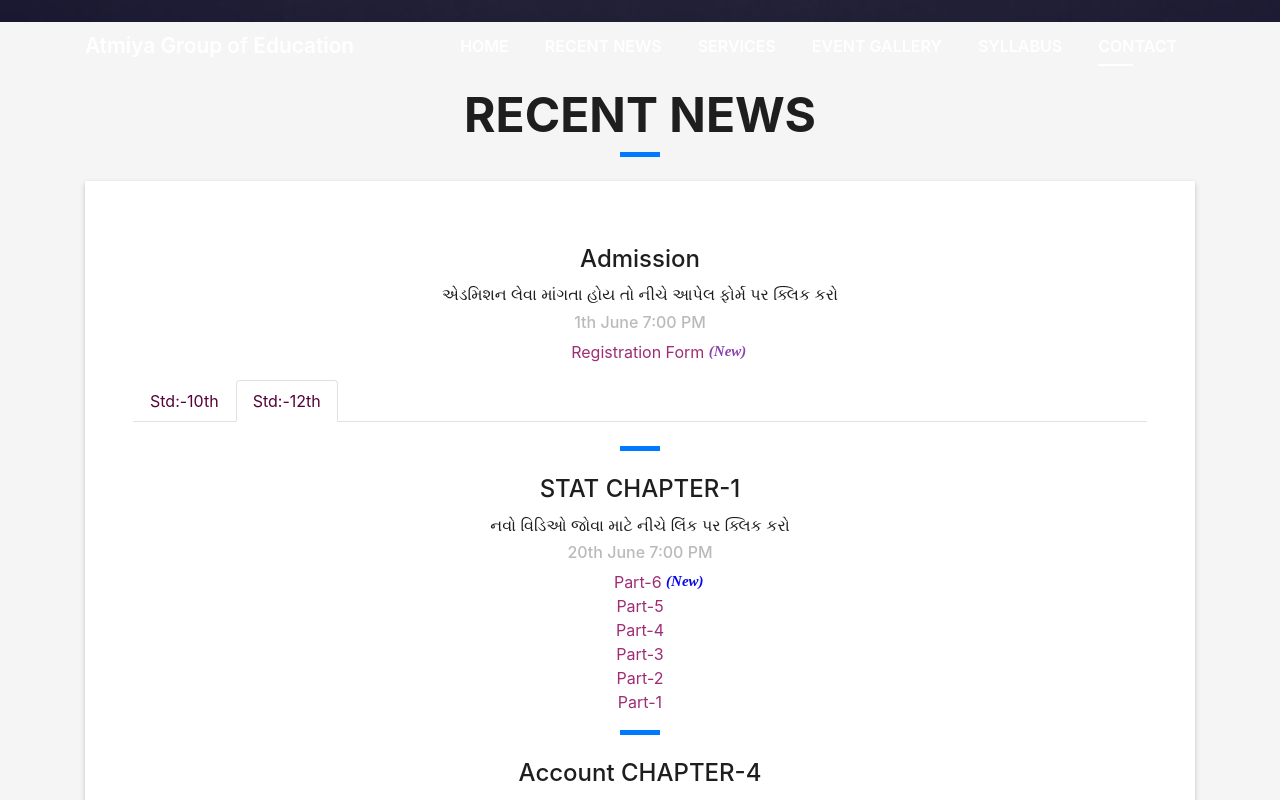
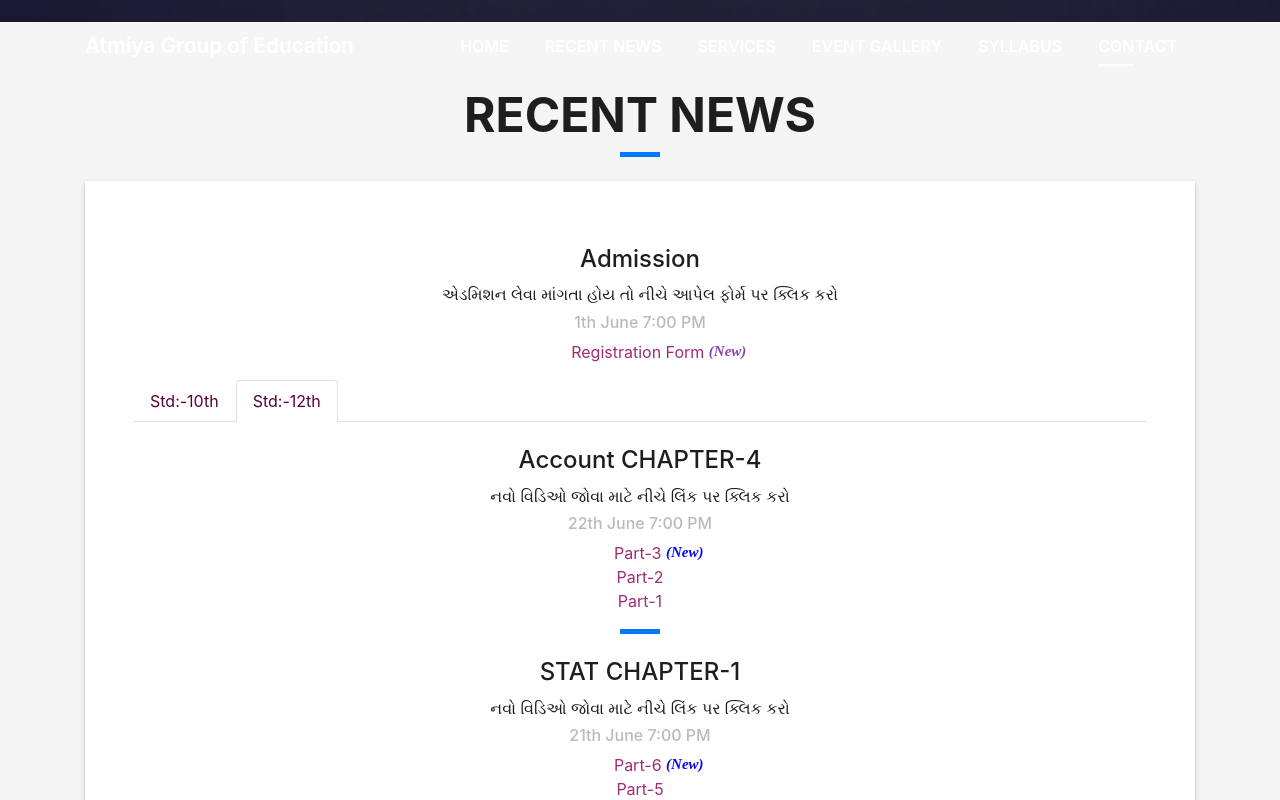
Before and after one commit to Atmiya-Group-of-Education/Atmiya-Group-of-Education.github.io, a plain HTML site: page index.html in a window 1280 px wide. Both pictures are taken after a click on the link "Std:-12th". Shown: the part 778-1578 px from the top of the page. Drawn offline with nearby package versions, Linux system fonts and the light colour scheme; files whose address does not match are found by name.

Commit message:
22 maths account

```diff
--- a/index.html
+++ b/index.html
@@ -105,7 +105,14 @@
             </ul>
             <div class="tab-content">
               <div id="tab10" class="tab-pane active"><br>
-                <h4>MATHS CHAPTER-6 PART-4</h4>
+                <h4 class="card-title">MATHS CHAPTER-14</h4>
+                <h6>નવો વિડિઓ જોવા માટે નીચે લિંક પર ક્લિક કરો</h6>
+                <h6 style="opacity: 0.3;">22th June 7:00 PM</h6>
+                <ul class="list-unstyled">
+                  <li><a style="color: #9F2C75" href="https://drive.google.com/file/d/14WXHU2umJ040-OlgjnKhz2oHCXw3mKMl/view?usp=drivesdk" class="card-link">Part-1&nbsp<span class="awesome"> (New)</span></a></li>
+                </ul>
+                <div class="line-mf"></div><br>
+                <h4>MATHS CHAPTER-6</h4>
                 <h6>નવો વિડિઓ જોવા માટે નીચે લિંક પર ક્લિક કરો</h6>
                 <h6 style="opacity: 0.3;">21th June 6:00 PM</h6>
                 <ul class="list-unstyled">
@@ -153,10 +160,18 @@
                 <ul class="list-unstyled">
                   <li><a style="color: #9F2C75" href="http://www.ketanghoghari.in/" class="card-link">Link&nbsp<span class="awesome"> (New)</span></a></li>
                 </ul>-->
+                <h4 class="card-title">Account CHAPTER-4</h4>
+                <h6>નવો વિડિઓ જોવા માટે નીચે લિંક પર ક્લિક કરો</h6>
+                <h6 style="opacity: 0.3;">22th June 7:00 PM</h6>
+                <ul class="list-unstyled">
+                  <li><a style="color: #9F2C75" href="https://drive.google.com/file/d/1dOawn1s6HRFumWPLUwtDIRylm1UEfxTD/view?usp=drivesdk" class="card-link">Part-3&nbsp<span class="awesome"> (New)</span></a></li>
+                  <li><a style="color: #9F2C75" href="https://drive.google.com/file/d/1rcrIES8eiMY1uZ0ANNWQ39LW2WTpeEXb/view?usp=drivesdk" class="card-link">Part-2</a></li>
+                  <li><a style="color: #9F2C75" href="https://drive.google.com/file/d/1r59tbiK_C3wFcxvZJbkZ-GsSQsnShPrJ/view?usp=drivesdk" class="card-link">Part-1</a></li>
+                </ul>
                 <div class="line-mf"></div><br>
                 <h4 class="card-title">STAT CHAPTER-1</h4>
                 <h6>નવો વિડિઓ જોવા માટે નીચે લિંક પર ક્લિક કરો</h6>
-                <h6 style="opacity: 0.3;">20th June 7:00 PM</h6>
+                <h6 style="opacity: 0.3;">21th June 7:00 PM</h6>
                 <ul class="list-unstyled">
                   <li><a style="color: #9F2C75" href="https://drive.google.com/file/d/1WcTENQ6jS58bbkZQeO2sU932DuLlPqAU/view?usp=sharing" class="card-link">Part-6&nbsp<span class="awesome"> (New)</span></a></li>
                   <li><a style="color: #9F2C75" href="https://drive.google.com/file/d/1Hvqx9U7sw2W6L1WIsuueOrTT2pSInMo1/view?usp=sharing" class="card-link">Part-5</a></li>
@@ -166,14 +181,7 @@
                   <li><a style="color: #9F2C75" href="https://drive.google.com/open?id=1tUwsYX-hwXubG75_kvtCNNHR170NWcjz" class="card-link">Part-1</a></li>
                 </ul>
                 <div class="line-mf"></div><br>
-                <h4 class="card-title">Account CHAPTER-4</h4>
-                <h6>નવો વિડિઓ જોવા માટે નીચે લિંક પર ક્લિક કરો</h6>
-                <h6 style="opacity: 0.3;">30th May 6:00 PM</h6>
-                <ul class="list-unstyled">
-                  <li><a style="color: #9F2C75" href="https://drive.google.com/file/d/1rcrIES8eiMY1uZ0ANNWQ39LW2WTpeEXb/view?usp=drivesdk" class="card-link">Part-2&nbsp<span class="awesome"> (New)</span></a></li>
-                  <li><a style="color: #9F2C75" href="https://drive.google.com/file/d/1r59tbiK_C3wFcxvZJbkZ-GsSQsnShPrJ/view?usp=drivesdk" class="card-link">Part-1</a></li>
-                </ul>
-                <div class="line-mf"></div><br>
+
 
                 <h4 class="card-title">STAT CHAPTER-2</h4>
                 <h6>નવો વિડિઓ જોવા માટે નીચે લિંક પર ક્લિક કરો</h6>
```
